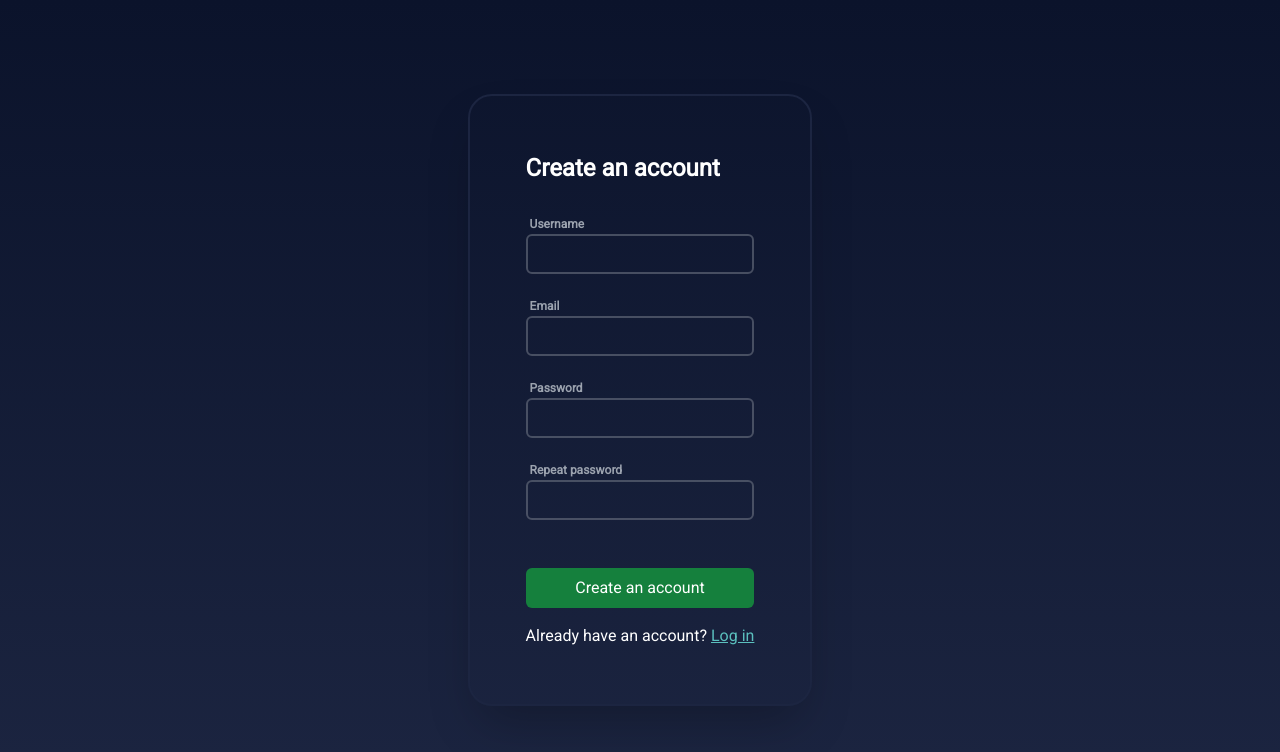
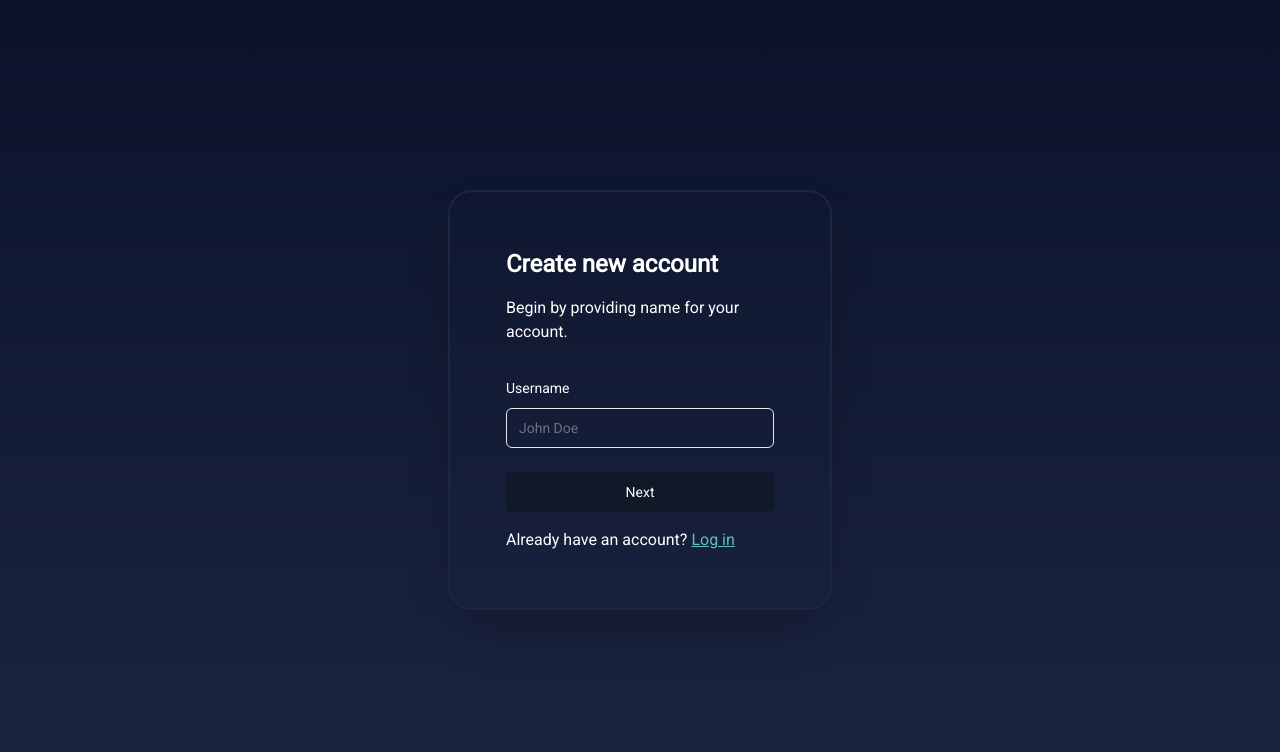
Before and after one commit to bdeluga/pr-chat, a Next.js app: page /sign-up in a window 1280 px wide. Shown: the top 752 px of the page. Built offline with nearby package versions, Linux system fonts and the light colour scheme.

Commit message:
refactor: sign-up

```diff
--- /dev/null
+++ b/app/(regflow)/sign-up/SignUpForm.tsx
@@ -0,0 +1,31 @@
+"use client";
+import Link from "next/link";
+
+import { useState } from "react";
+import FlowController from "./FlowController";
+import { FormUser } from "~/lib/types";
+
+export function SignUpForm() {
+  const [user, setUser] = useState<FormUser>({
+    username: "",
+    email: "",
+    password: "",
+    avatar: "",
+  });
+  const [step, setStep] = useState(0);
+
+  return (
+    <div className=" h-screen max-w-xs md:max-w-sm grid place-items-center mx-auto">
+      <div className="border-2 shadow-2xl flex flex-col p-8 md:p-14 border-secondary rounded-3xl w-full">
+        <h1 className="text-2xl mb-4 font-bold">Create new account</h1>
+        <FlowController step={step} user={user} />
+        <div className="flex gap-1 mt-4">
+          <span>{"Already have an account? "}</span>
+          <Link href={"sign-in"} className="text-accent-secondary underline">
+            Log in
+          </Link>
+        </div>
+      </div>
+    </div>
+  );
+}
--- a/app/(regflow)/sign-up/page.tsx
+++ b/app/(regflow)/sign-up/page.tsx
@@ -1,79 +1,5 @@
-import { faStar } from "@fortawesome/free-solid-svg-icons";
-import { FontAwesomeIcon } from "@fortawesome/react-fontawesome";
-import Link from "next/link";
-import React from "react";
+import { SignUpForm } from "./SignUpForm";
 
-const Page = () => {
-  return (
-    <div className=" h-screen grid place-items-center">
-      <div className="border-2 shadow-2xl flex flex-col p-14  border-secondary rounded-3xl">
-        <h1 className="text-2xl mb-8 font-bold">Create an account</h1>
-        <form className="flex flex-col ">
-          <div className="space-y-6">
-            <div className="flex flex-col">
-              <label
-                htmlFor="username"
-                className="text-xs text-gray-400 font-bold mb-0.5 ml-1"
-              >
-                Username
-              </label>
-              <input
-                id="username"
-                className="text-lg bg-transparent border-2 p-1 border-gray-500/60 rounded-md"
-              />
-            </div>
-            <div className="flex flex-col">
-              <label
-                htmlFor="email"
-                className="text-xs text-gray-400 font-bold mb-0.5 ml-1"
-              >
-                Email
-              </label>
-              <input
-                id="email"
-                className="text-lg bg-transparent border-2 p-1 border-gray-500/60 rounded-md"
-              />
-            </div>
-            <div className="flex flex-col">
-              <label
-                htmlFor="password"
-                className="text-xs text-gray-400 font-bold mb-0.5 ml-1"
-              >
-                Password
-              </label>
-              <input
-                id="password"
-                type="password"
-                className="text-lg bg-transparent border-2 p-1 border-gray-500/60 rounded-md"
-              />
-            </div>
-            <div className="flex flex-col">
-              <label
-                htmlFor="re_password"
-                className="text-xs text-gray-400 font-bold mb-0.5 ml-1"
-              >
-                Repeat password
-              </label>
-              <input
-                id="re_password"
-                type="password"
-                className="text-lg bg-transparent border-2 p-1 border-gray-500/60 rounded-md"
-              />
-            </div>
-          </div>
-          <button className="bg-green-700 p-2 rounded-md mt-12">
-            Create an account
-          </button>
-        </form>
-        <div className="flex gap-1 mt-4">
-          <span>{"Already have an account? "}</span>
-          <Link href={"sign-in"} className="text-accent-secondary underline">
-            Log in
-          </Link>
-        </div>
-      </div>
-    </div>
-  );
-};
+const Page = () => <SignUpForm />;
 
 export default Page;
```
